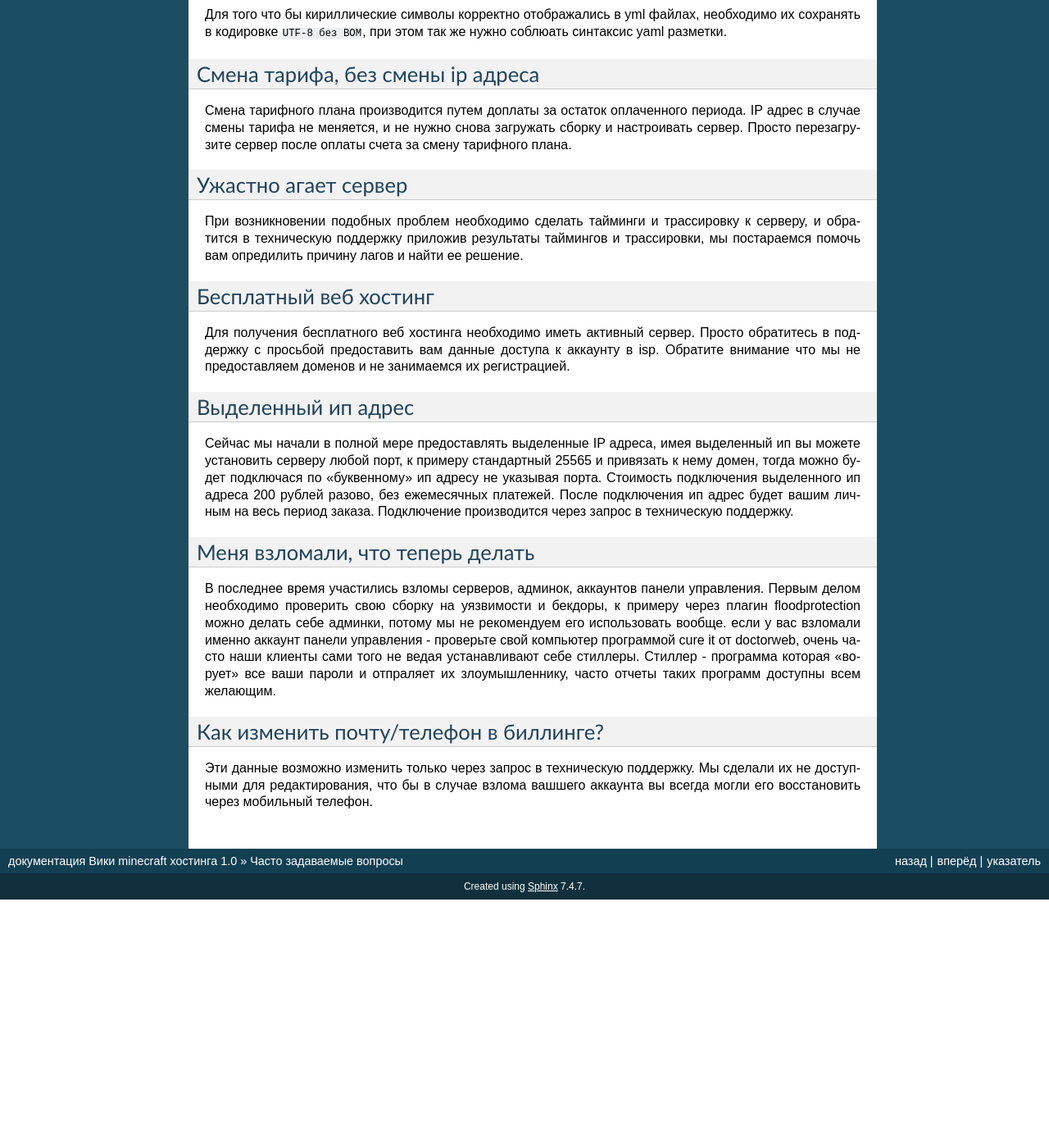
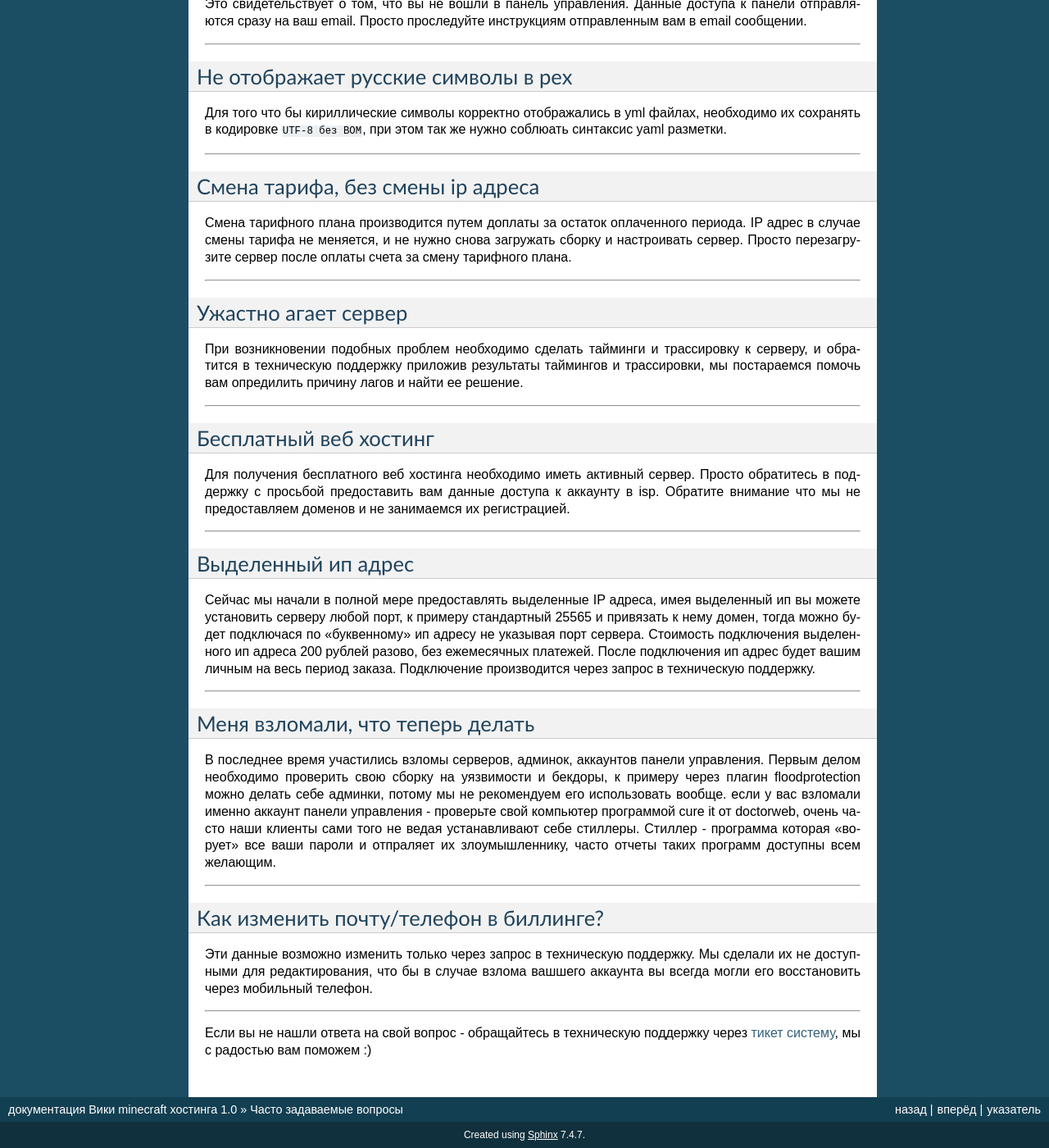
Before and after one commit to h1kkan/gamehost-wiki, a Sphinx documentation site: the page built from docs/faq.rst, in a window 1280 px wide and 1400 px high, scrolled down 1540 px. Shown: the whole window at 82% size. Built offline with Sphinx 7.4.7, drawn with Linux system fonts in a browser that asks for light colours; before the commit the page ends 2637 px from its top, so only the background shows below that; some of the changed text lies outside the part shown.

Commit message:
fix markup

```diff
--- a/docs/faq.rst
+++ b/docs/faq.rst
@@ -5,64 +5,96 @@
 """"""""""""""""""""""
 Мы оказываем базовую защиту от пакетных атак, так же самостоятельно отслеживаем и блокируем публичные списки прокси серверов. Но вот с бот атаками с легитимых (имеется в виду реальных клиентских) ип адресов посложнее, невозможно обучить сервер отличать сигнатуры запроса. Пока как решение установка дополнительных плагинов по типу antibotultra, и запрет на использования коротких не содержащих смысла ников. Плагины отслеживающие множественные подключения с одного ип адреса попросту бессмысленны, мы пресекаем более 5 одновременно открытых соединений на уровне нашей инфраструктуры, так что в целом - защита на максимально возможном уровне уже предоставлена, остаются только мелкие шалости. Мы не закрываем, так как тогда довольно много обычных игроков попадут под фильтры и уйдут в бан на трое суток.
 
+--------------------
+
 Отключение проверки лицензии
 """"""""""""""""""""""""""""
-При подключении к серверу возникает ошибка ``Failed to Login : Invalid session (Try restarting your game)`` или ``Bad Login`` или ``User not premium``.
+При подключении к серверу возникает ошибка ** Failed to Login : Invalid session (Try restarting your game)** или **Bad Login** или **User not premium**.
 Это значит что вам необходимо отключить проверку лицензии на сервере. Для этого перейдите в панели управления по такому пути:
 
 `Файлы --> Конфигурация --> Настройки сервера`
 
- На открывшейся странице настроек нужно напротив ``Online Mode`` в выпадающем списке изменить ``Включено`` на ``Отключено`` и нажать внизу страницы кнопку "Сохранить настройки". После этого перезапустите сервер, ошибка перестанет появлятся и можно будет играть как на пиратке так и на лицензионном клиенте.
+На открывшейся странице настроек нужно напротив ``Online Mode`` в выпадающем списке изменить ``Включено`` на ``Отключено`` и нажать внизу страницы кнопку "Сохранить настройки". После этого перезапустите сервер, ошибка перестанет появлятся и можно будет играть как на пиратке так и на лицензионном клиенте.
+
+--------------------
 
 Смена версии сервера
 """"""""""""""""""""
 К прмеру вы хотите 1.5.2 (или любую другую). Для того что бы сменить версию сервера необходимо последовать статье :ref:`own-jar`.
 
+--------------------
+
 Мониторинг не видит сервер
 """"""""""""""""""""""""""
 Часто после добавления сервера на мониторинги майнкрафт серверов, их статус не меняется, и мониторинг показывает что сервер отключен. В таком случае необходимо настроить параметры ``enable-query`` и ``query-port``. Для этого подключитесь к серверу через фтп (:ref:`ftp-label`), откройте текстовым редактором файл ``server.properties`` и измените сточки: enable-query=false на enable-query=true и query-port=порт вашего сервера. Сохраните изменения, подождите загрузки файла обратно на сервер, после запустите сервер. Теперь мониторинги будут видеть ваш сервер.
 
+--------------------
+
 Все время "Статус сервера меняется"
 """""""""""""""""""""""""""""""""""
 Если при таком раскладе сервер запущен и на нем можно играть - скорее всего у вашего ядра изменен консольный вывод, что мешает нашей панели управления парсить логи, за счет чего не срабатывает функция отслеживания момента когда сервер уже запустился. В целом - можно игнорировать данную проблему, она никак не влияет на работу сервера.
+
+--------------------
 
 Постоянная очистка permissionex
 """""""""""""""""""""""""""""""
 Если это случается после того как вы их правите - скорее всего вы допустили ошибку в синтаксисе yaml разметки. В таких случаях yml файлы попросту очащаются.
 Что бы исправить это - необходимо проверить файл на ошибки разметки и привести синтаксиси в надлежащий вид.
 
+--------------------
+
 Не могу подключится к фтп
 """""""""""""""""""""""""
 Чаще всего подобная проблема возникает когда не правильно указывают данные доступа фтп сервера. Проверяйте правильность заполнения полей фтп клиента при подключении. Так же просмотрите статью :ref:`ftp-label`.
 
-В панели управления 404
-"""""""""""""""""""""""
+--------------------
+
+В панели управления ошибка 404
+""""""""""""""""""""""""""""""
 Это свидетельствует о том, что вы не вошли в панель управления. Данные доступа к панели отправляются сразу на ваш email. Просто проследуйте инструкциям отправленным вам в email сообщении.
 
-Не работает русский в pex
-"""""""""""""""""""""""""
+--------------------
+
+Не отображает русские символы в pex
+"""""""""""""""""""""""""""""""""""
 Для того что бы кириллические символы корректно отображались в yml файлах, необходимо их сохранять в кодировке ``UTF-8 без BOM``, при этом так же нужно соблюать синтаксис yaml разметки.
+
+--------------------
 
 Смена тарифа, без смены ip адреса
 """""""""""""""""""""""""""""""""
 Смена тарифного плана производится путем доплаты за остаток оплаченного периода. IP адрес в случае смены тарифа не меняется, и не нужно снова загружать сборку и настроивать сервер. Просто перезагрузите сервер после оплаты счета за смену тарифного плана.
 
+--------------------
+
 Ужастно агает сервер
 """"""""""""""""""""
 При возникновении подобных проблем необходимо сделать тайминги и трассировку к серверу, и обратится в техническую поддержку приложив результаты таймингов и трассировки, мы постараемся помочь вам опредилить причину лагов и найти ее решение.
+
+--------------------
 
 Бесплатный веб хостинг
 """"""""""""""""""""""
 Для получения бесплатного веб хостинга необходимо иметь активный сервер. Просто обратитесь в поддержку с просьбой предоставить вам данные доступа к аккаунту в isp. Обратите внимание что мы не предоставляем доменов и не занимаемся их регистрацией.
 
+--------------------
+
 Выделенный ип адрес
 """""""""""""""""""
-Сейчас мы начали в полной мере предоставлять выделенные IP адреса, имея выделенный ип вы можете установить серверу любой порт, к примеру стандартный 25565 и привязать к нему домен, тогда можно будет подключася по "буквенному" ип адресу не указывая порта. Стоимость подключения выделенного ип адреса 200 рублей разово, без ежемесячных платежей. После подключения ип адрес будет вашим личным на весь период заказа. Подключение производится через запрос в техническую поддержку.
+Сейчас мы начали в полной мере предоставлять выделенные IP адреса, имея выделенный ип вы можете установить серверу любой порт, к примеру стандартный 25565 и привязать к нему домен, тогда можно будет подключася по "буквенному" ип адресу не указывая порт сервера. Стоимость подключения выделенного ип адреса 200 рублей разово, без ежемесячных платежей. После подключения ип адрес будет вашим личным на весь период заказа. Подключение производится через запрос в техническую поддержку.
+
+--------------------
 
 Меня взломали, что теперь делать
 """"""""""""""""""""""""""""""""
 В последнее время участились взломы серверов, админок, аккаунтов панели управления. Первым делом необходимо проверить свою сборку на уязвимости и бекдоры, к примеру через плагин floodprotection можно делать себе админки, потому мы не рекомендуем его использовать вообще. если у вас взломали именно аккаунт панели управления -  проверьте свой компьютер программой cure it от doctorweb, очень часто наши клиенты сами того не ведая устанавливают себе стиллеры. Стиллер - программа которая "ворует" все ваши пароли и отпраляет их злоумышленнику, часто отчеты таких программ доступны всем желающим.
 
+--------------------
+
 Как изменить почту/телефон в биллинге?
 """"""""""""""""""""""""""""""""""""""
 Эти данные возможно изменить только через запрос в техническую поддержку. Мы сделали их не доступными для редактирования, что бы в случае взлома вашшего аккаунта вы всегда могли его восстановить через мобильный телефон.
+
+--------------------
+
+Если вы не нашли ответа на свой вопрос - обращайтесь в техническую поддержку через `тикет систему <https://gamehost.abcd.bz/billing/submitticket.php?step=2&deptid=1/>`_, мы с радостью вам поможем :)
```
